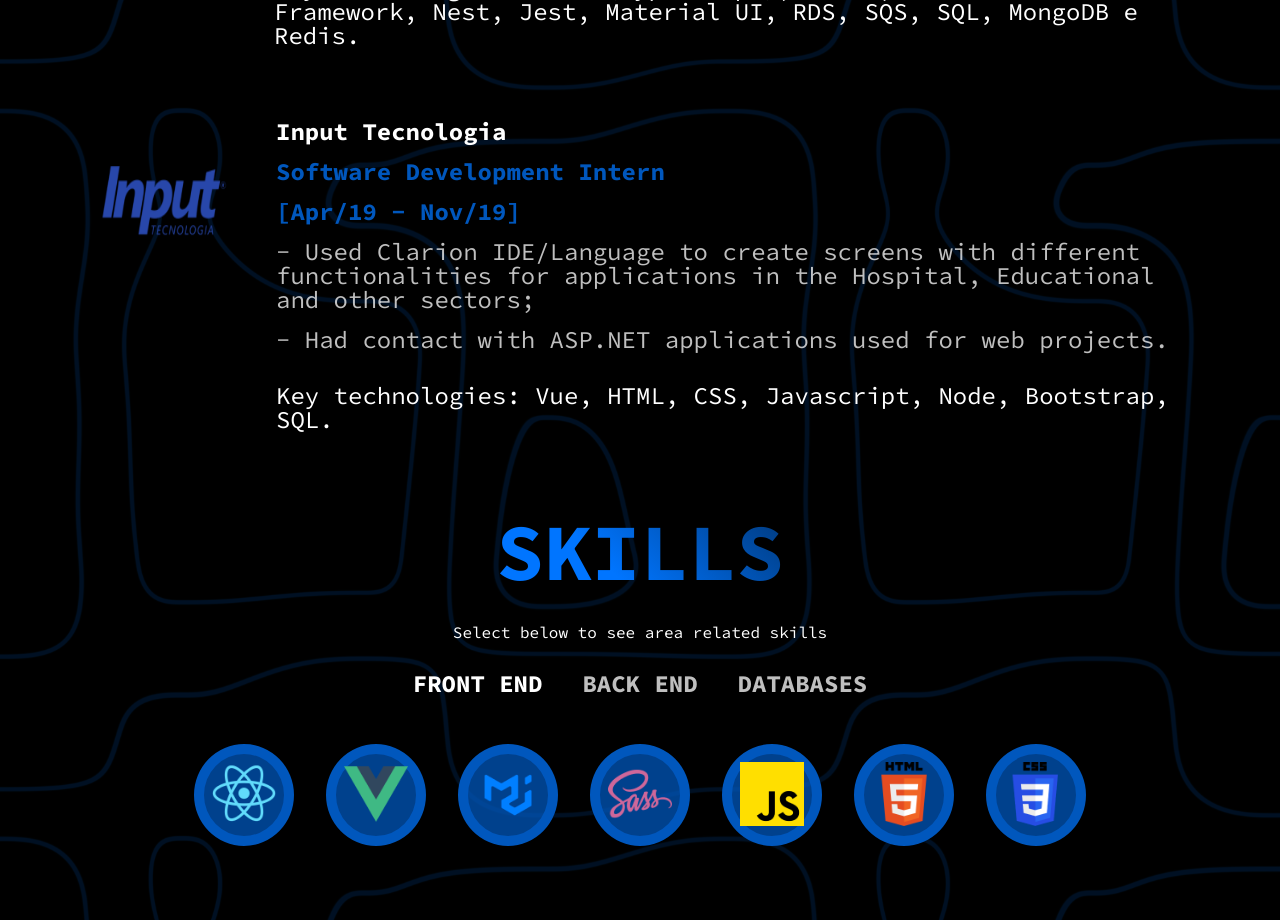
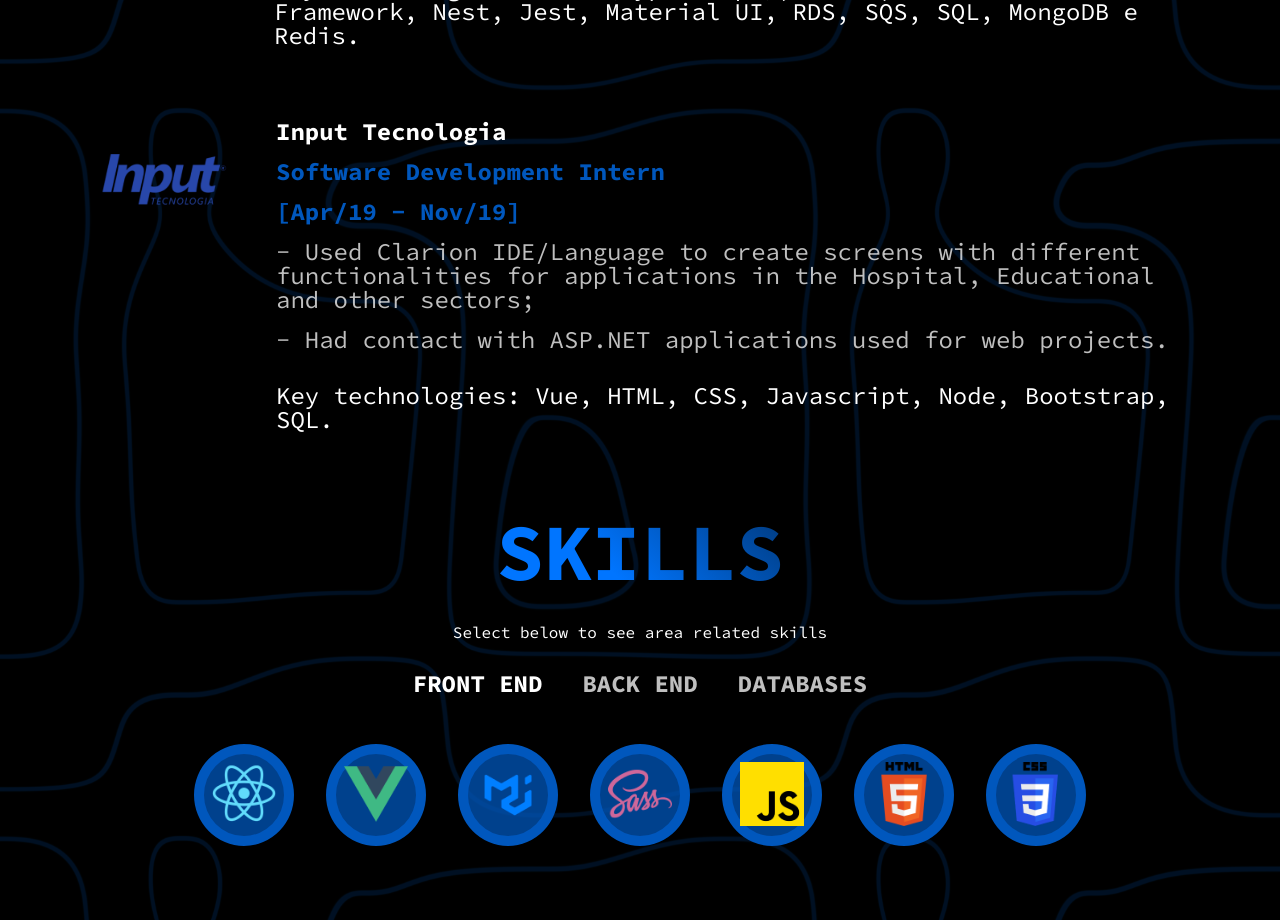
Before and after one commit to henriqueyun/henriqueyun.github.io, a React (Vite) app: page / in a window 1280 px wide. Shown: the part 3080-4000 px from the top of the page. Built offline with nearby package versions, Linux system fonts and the light colour scheme; a web font is replaced by a local one.

Commit message:
fix: added input company link

```diff
--- a/src/components/sections/CareerSection.tsx
+++ b/src/components/sections/CareerSection.tsx
@@ -172,7 +172,9 @@ function CareerSection() {
                 </CareerJobCardContent>
             </CareerJobCard>
             <CareerJobCard>
-                <CareerCompanyIcon src={InputIcon} />
+                <a target="_blank" href="https://input.com.vc" rel="noreferrer">
+                    <CareerCompanyIcon src={InputIcon} />
+                </a>
                 <CareerJobCardContent>
                     <CareerCompanyTitle>Input Tecnologia</CareerCompanyTitle>
                     <CareerPositionTitle>Software Development Intern</CareerPositionTitle>
```
